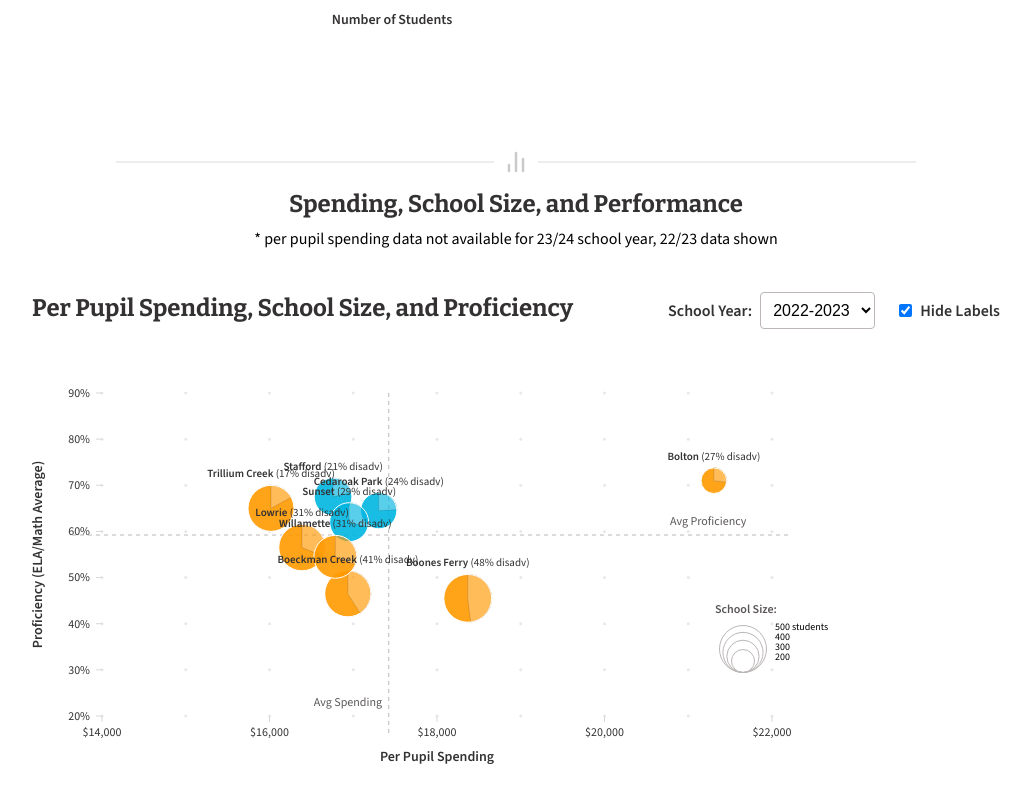
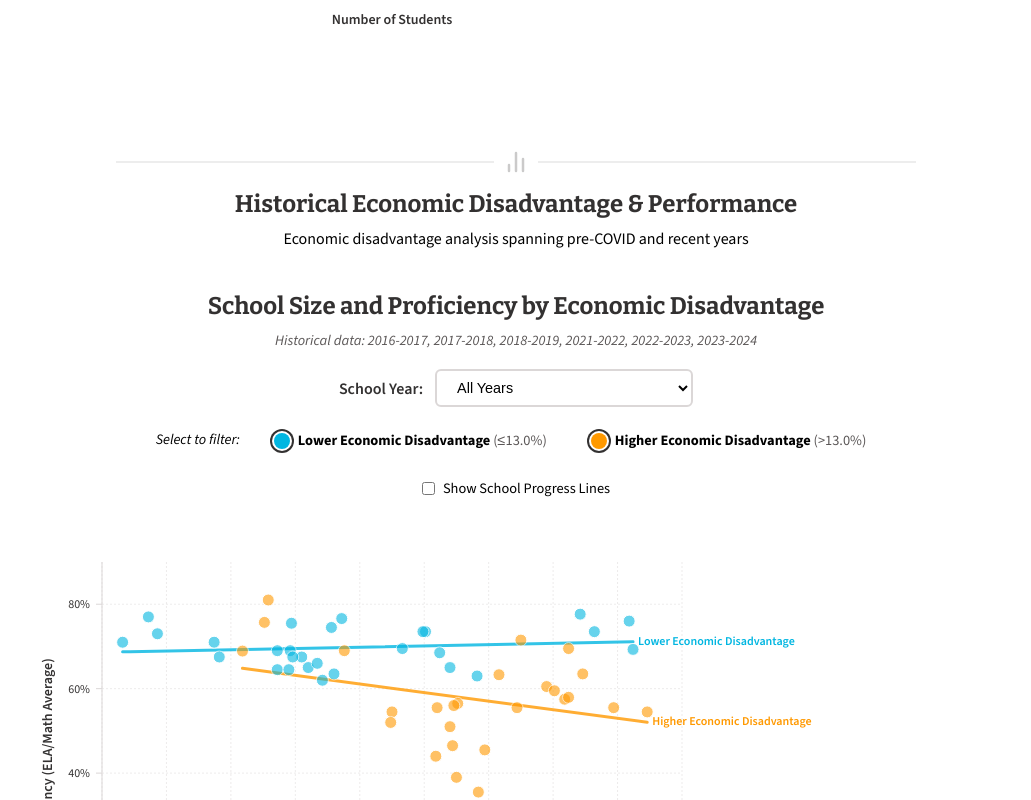
Before and after one commit to bronna/iepdata, a SvelteKit app: page /smallschools in a window 1280 px wide. Shown: the part 1000-1800 px from the top of the page, without its empty margins (124-1155 px from the left). Built offline with nearby package versions, Linux system fonts and the light colour scheme.

Commit message:
restore smallschools modifications from last week

```diff
--- a/src/routes/smallschools/+page.svelte
+++ b/src/routes/smallschools/+page.svelte
@@ -3,6 +3,7 @@
     import SmallSchools from '$lib/components/SmallSchools.svelte'
     import SchoolSizeExpenditureChart from '$lib/components/SchoolSizeExpenditureChart.svelte'
     import SchoolProficiencyTrends from '$lib/components/SchoolProficiencyTrends.svelte'
+    import IncomePovertyProficiencyChart from '$lib/components/IncomePovertyProficiencyChart.svelte'
     import SideHeader from '$lib/components/SideHeader.svelte'
     import { colors } from "$lib/styles/colorConfig"
     import Divider from "$lib/components/Divider.svelte"
@@ -50,6 +51,17 @@
                 </Divider>
             </div>
             <SchoolProficiencyBySize />
+        </div>
+
+        <div class="viz-container">
+            <div class="section-heading">
+                <Divider>
+                    <ChartNoAxesColumn size={24} />
+                </Divider>
+                <h2>Historical Economic Disadvantage & Performance</h2>
+                <p style="text-align:center; font-size:1rem; margin-top:-0.5rem;">Economic disadvantage analysis spanning pre-COVID and recent years</p>
+            </div>
+            <IncomePovertyProficiencyChart />
         </div>
 
         <div class="viz-container">
```
